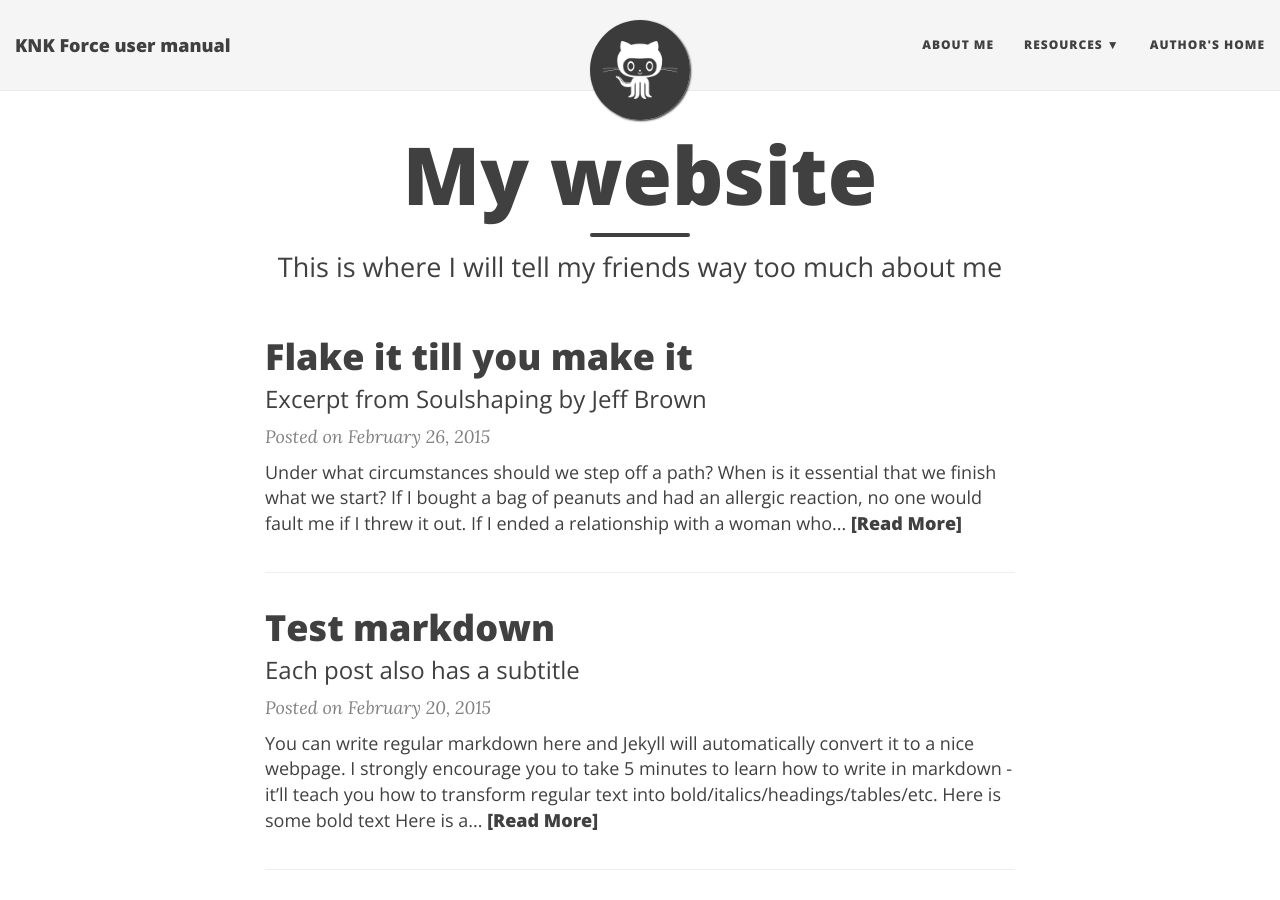
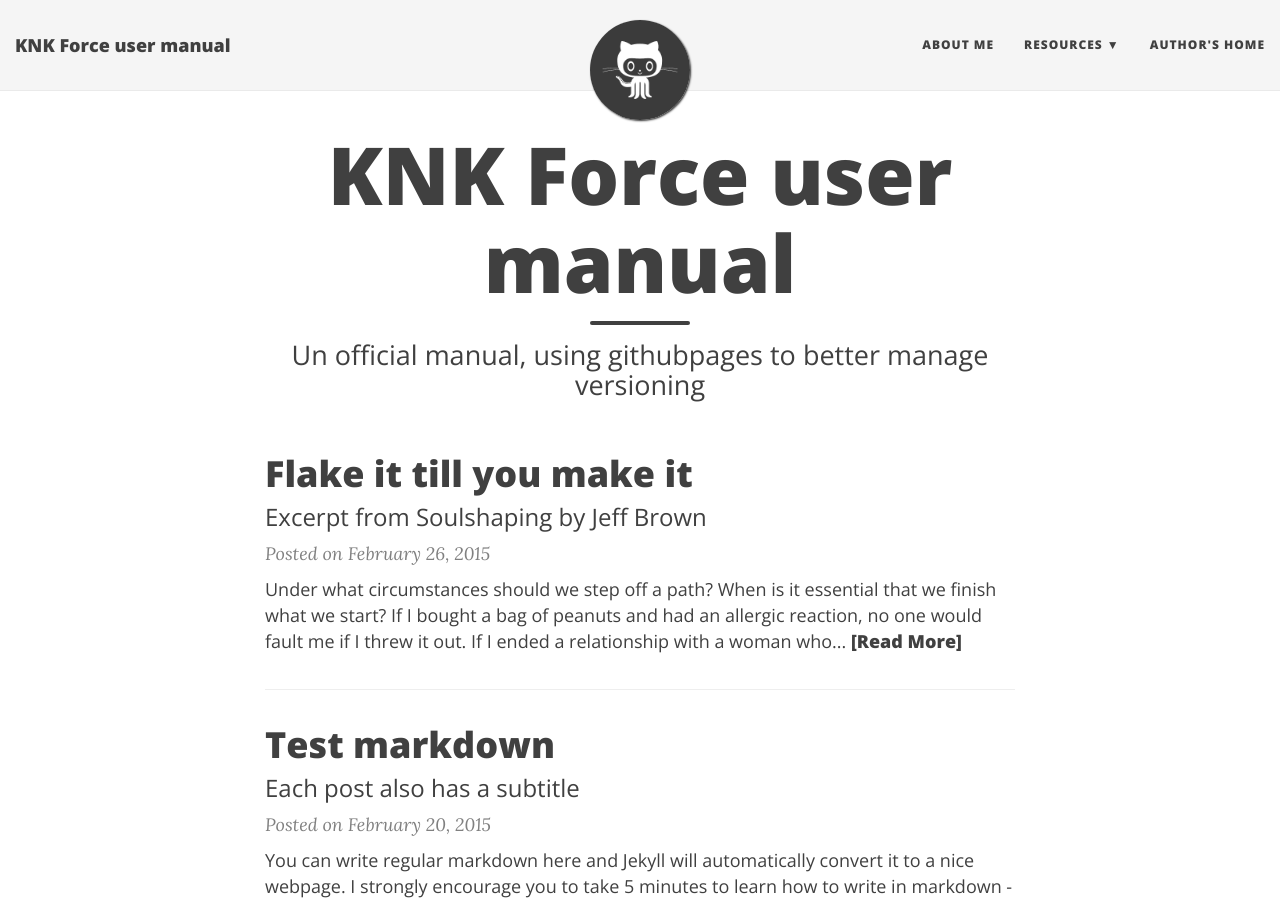
Before and after one commit to dospuntocero/knkforce-manual, a Jekyll site: the page built from index.html, in a window 1280 px wide and 900 px high. Built offline with Jekyll 4.4.1, drawn with Linux system fonts in a browser that asks for light colours; nearby versions of some CDN libraries; the list of posts is cut into pages by our own code.

Commit message:
Update index.html

```diff
--- a/index.html
+++ b/index.html
@@ -1,7 +1,7 @@
 ---
 layout: page
-title: My website
-subtitle: This is where I will tell my friends way too much about me
+title: KNK Force user manual
+subtitle: Un official manual, using githubpages to better manage versioning
 ---
 
 <div class="posts-list">
```
